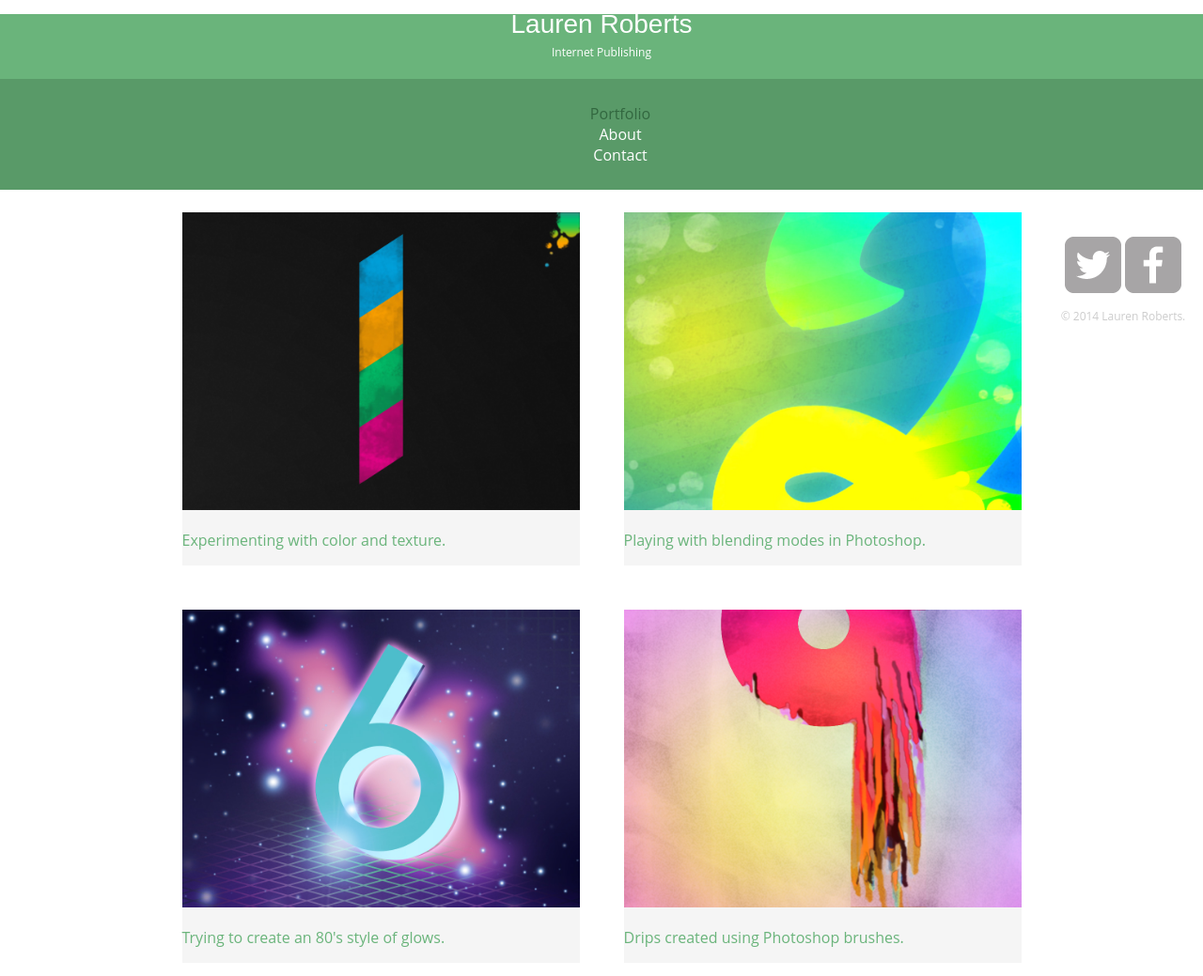
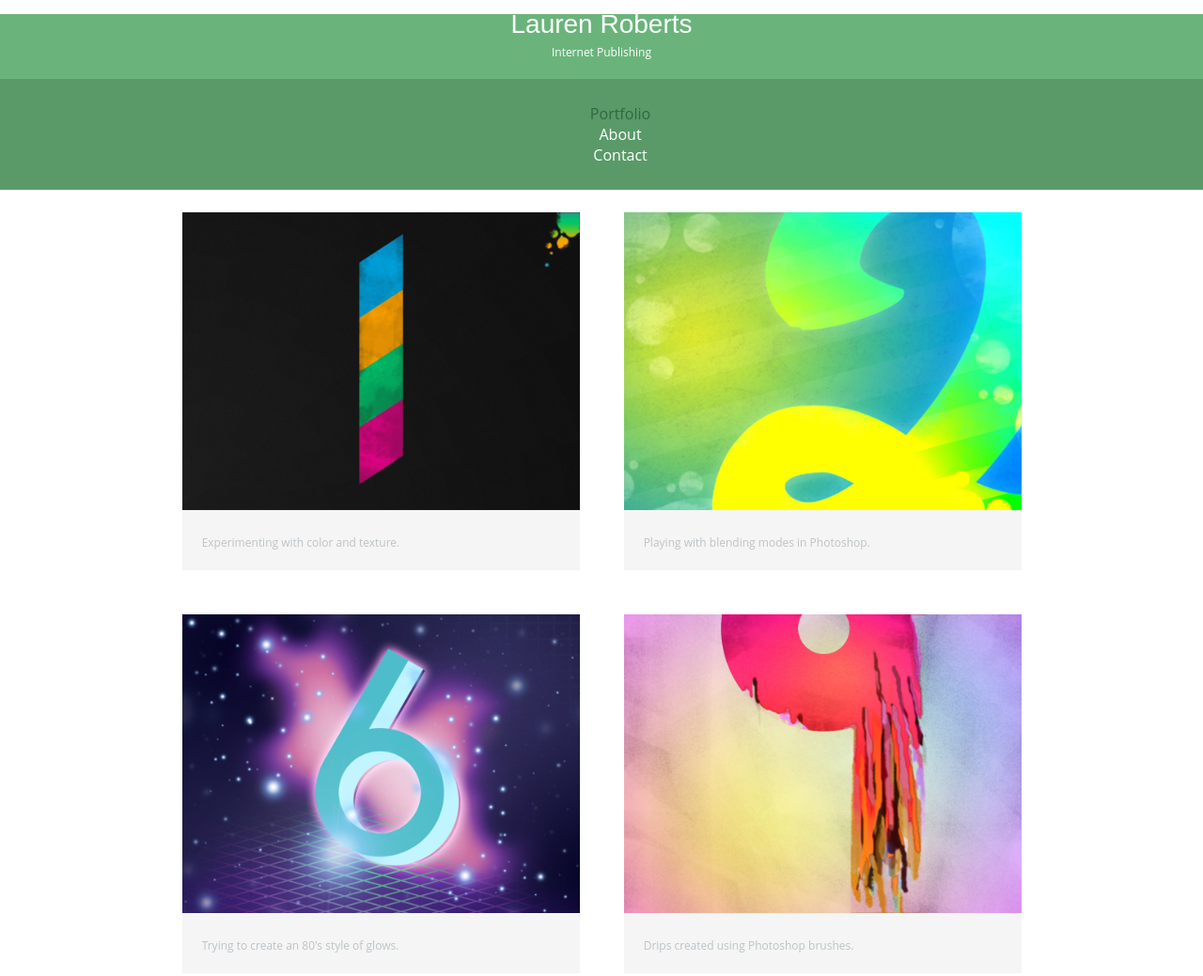
Before and after one commit to lroberts15/Portfolio-project, a plain HTML site: page index.html in a window 1280 px wide. Shown: the top 1039 px of the page at 94% size. Drawn offline with Linux system fonts and the light colour scheme.

Commit message:
new changes

```diff
--- a/css/main.css
+++ b/css/main.css
@@ -66,6 +66,7 @@ FOOTER
 footer {
   font-size: 0.75em;
   text-align: center;
+  clear: both;c
   padding-top: 50px;
   color: #ccc;
 }
@@ -87,6 +88,13 @@ PAGE: PORTFOLIO
   width: 45%;
   margin: 2.5%;
   background-color: #f5f5f5;
+  color: #bdc3c7;
+}
+
+#gallery li a p {
+  margin: 0;
+  padding: 5%;
+  font-size: 0.75em;
   color: #bdc3c7;
 }
 
```
Also changed, not shown: css/index.html (added).
